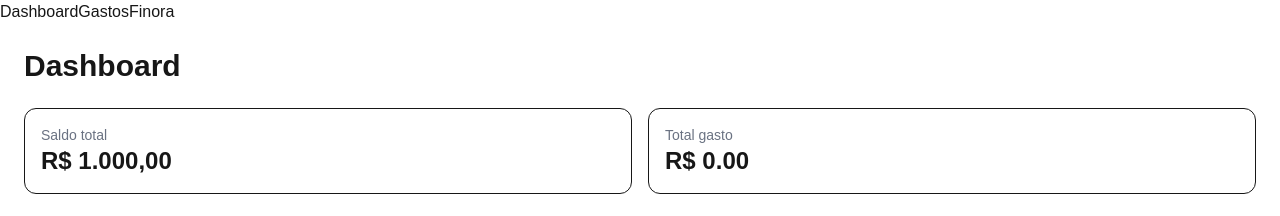
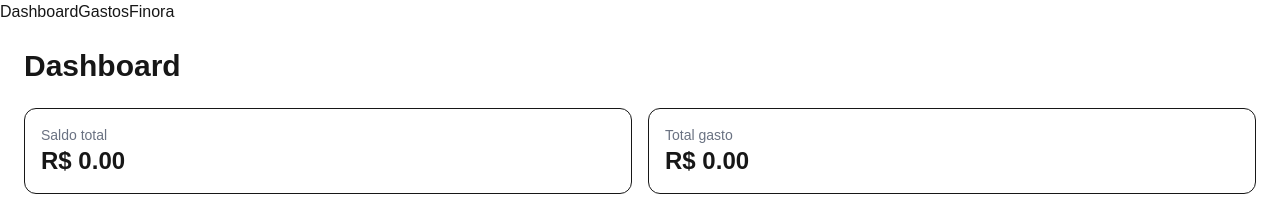
Before and after one commit to guutol/finora, a Next.js app: page /dashboard in a window 1280 px wide. Shown: the top 216 px of the page. Built offline with nearby package versions, Linux system fonts and the light colour scheme; no server answers; the database is empty.

Commit message:
feat: adiciona configuração de salário no banco e saldo dinâmico no dashboard

```diff
--- a/src/app/dashboard/page.tsx
+++ b/src/app/dashboard/page.tsx
@@ -14,6 +14,11 @@ export default async function Dashboard() {
     return total + gasto.valor;
   }, 0);
 
+  const config = await prisma.config.findFirst();
+
+  const salario = config?.salario || 0;
+  const saldo = salario - totalGasto;
+
   const gastosPorCategoria = gastos.reduce(
     (acc, gasto) => {
       const categoria = gasto.categoria?.nome || "Sem categoria";
@@ -26,7 +31,7 @@ export default async function Dashboard() {
 
       return acc;
     },
-    {} as Record<string, number>
+    {} as Record<string, number>,
   );
 
   return (
@@ -36,14 +41,12 @@ export default async function Dashboard() {
       <section className="grid grid-cols-1 gap-4 md:grid-cols-2">
         <div className="rounded-xl border p-4">
           <p className="text-sm text-gray-500">Saldo total</p>
-          <strong className="text-2xl">R$ 1.000,00</strong>
+          <strong className="text-2xl">R$ {saldo.toFixed(2)}</strong>
         </div>
 
         <div className="rounded-xl border p-4">
           <p className="text-sm text-gray-500">Total gasto</p>
-          <strong className="text-2xl">
-            R$ {totalGasto.toFixed(2)}
-          </strong>
+          <strong className="text-2xl">R$ {totalGasto.toFixed(2)}</strong>
         </div>
       </section>
 
```
Also changed, not shown: 2 other files (tests, documents, lock files or other folders).
